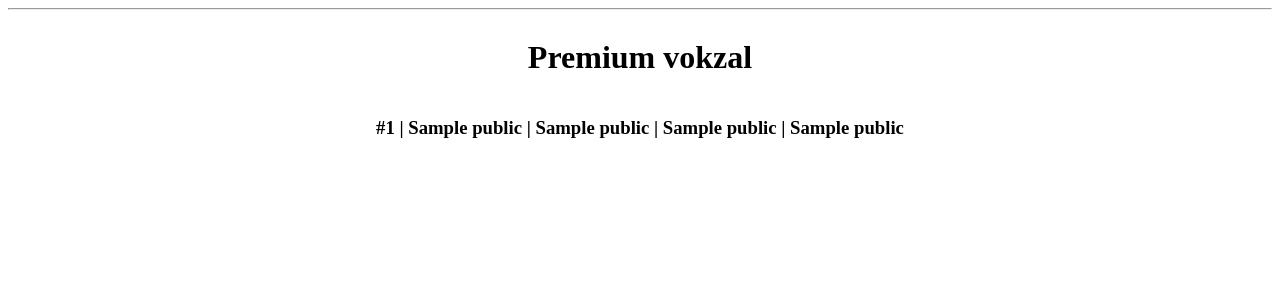
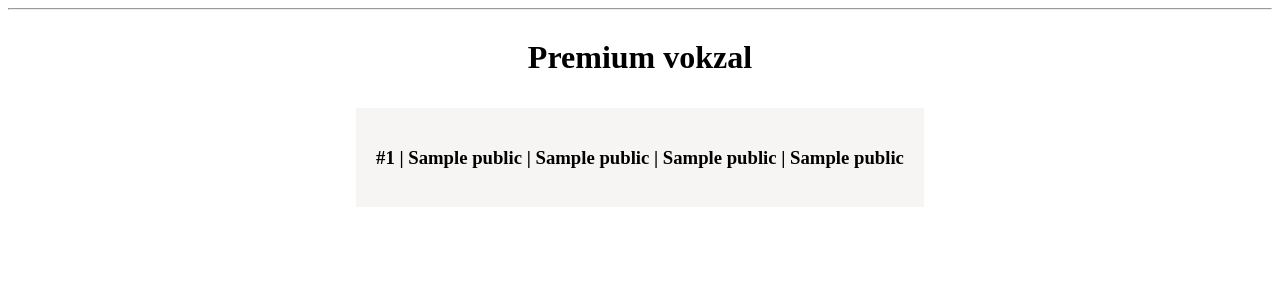
Before and after one commit to ADzeranov/DevOps-exam, a Flask app: page / in a window 1280 px wide. Shown: the part 63-363 px from the top of the page. Run offline with Flask 2, Linux system fonts and the light colour scheme; a database or web service that is not in the repository returns one stand-in record (values such as "Sample title"); some libraries are stand-ins or nearby versions.

Commit message:
Update index.html

```diff
--- a/templates/index.html
+++ b/templates/index.html
@@ -4,7 +4,7 @@
 {% block content %}
     <h1>{% block title %} Premium vokzal {% endblock %}</h1>
     {% for theme in themes %}
-        <div class='Themes'>
+        <div class='themes'>
             <h3>#{{ theme[0] }} | {{ theme[1] }} | {{ theme[2] }} | {{ theme[3] }} | {{ theme[4] }}
         </div>
     {% endfor %}
```
